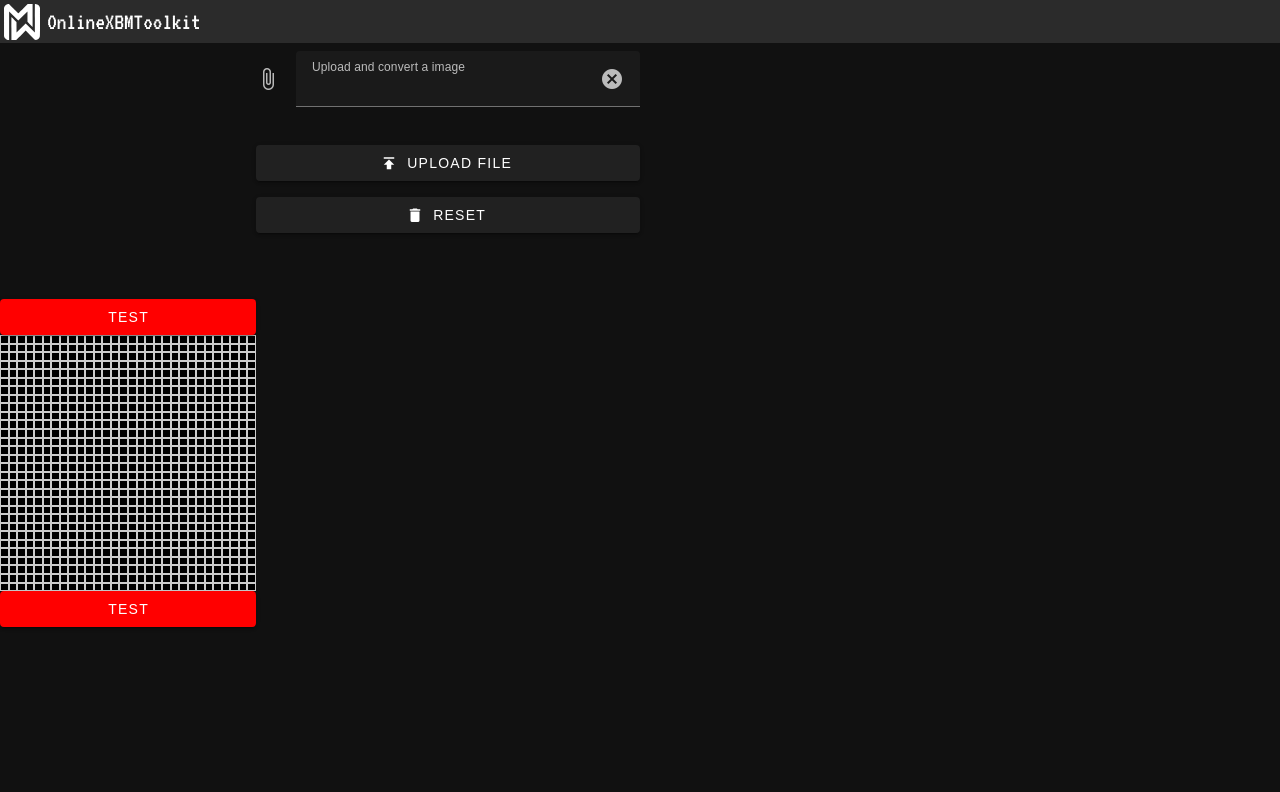
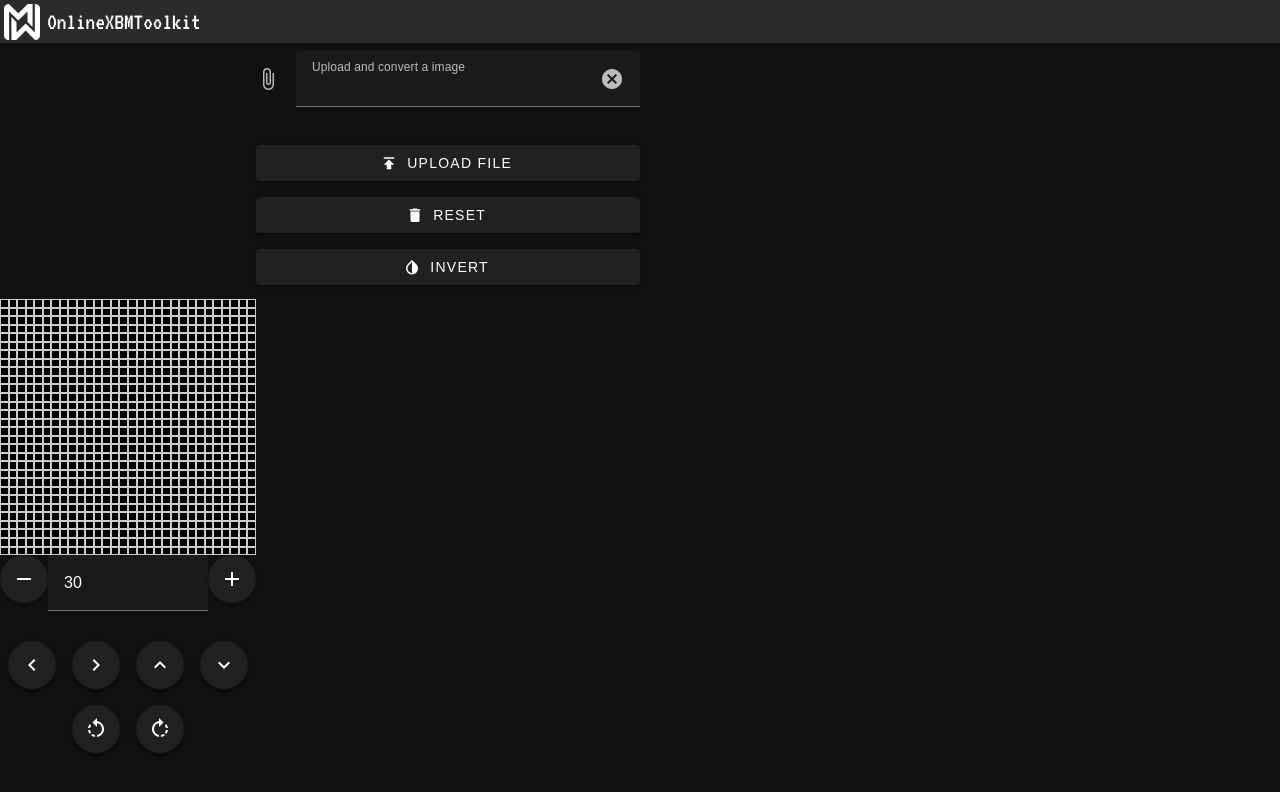
Before and after one commit to miwied/OnlineXBMToolkit, a Vue app in the folder OnlineXBMToolkit/: page / in a window 1280 px wide. Shown: the top 792 px of the page. Built offline with nearby package versions, Linux system fonts and the light colour scheme.

Commit message:
working on inputs and stuff

```diff
--- a/OnlineXBMToolkit/src/components/xbmTools/xbmEditor.vue
+++ b/OnlineXBMToolkit/src/components/xbmTools/xbmEditor.vue
@@ -41,9 +41,7 @@ export default {
         };
     },
     mounted() {
-        if (Array.isArray(this.xbmArray) && this.xbmArray.length > 0) {
-            this.decode();
-        }
+        this.decode();
     },
     methods: {
         decode() {
--- a/OnlineXBMToolkit/src/components/xbmTools/xbmViewer.vue
+++ b/OnlineXBMToolkit/src/components/xbmTools/xbmViewer.vue
@@ -29,7 +29,13 @@ export default {
             if (JSON.stringify(this.xbmArray) !== JSON.stringify(this.newVal)) {
                 this.handleXbmArrayChange();
             }
-        }
+        },
+        gridWidth: function (newVal, oldVal) {
+            this.decode();
+        },
+        gridHeight: function (newVal, oldVal) {
+            this.decode();
+        },
     },
     data() {
         return {
@@ -37,9 +43,8 @@ export default {
         };
     },
     mounted() {
-        if (Array.isArray(this.xbmArray) && this.xbmArray.length > 0) {
-            this.decode();
-        }
+        this.decode();
+
     },
     methods: {
         decode() {
--- a/OnlineXBMToolkit/src/views/HomeView.vue
+++ b/OnlineXBMToolkit/src/views/HomeView.vue
@@ -1,44 +1,39 @@
 <template>
     <div class="xbm-tool-container">
         <div class="viewer-editor-container">
-            <xbmViewer ref="xbmViewer" class="icon-container upper-icon" :xbmArray="xbmArray" :gridWidth="gridWidth"
-                :gridHeight="gridHeight" />
-            <div>
+            <xbmViewer ref="xbmViewer" class="icon-container upper-icon" :xbmArray="xbmArray" :gridWidth="gridSize"
+                :gridHeight="gridSize" />
 
-            </div>
-            <div class="editor-container">
-                <div class="editor-horizontal-button-container">
-                    <v-btn class="horizontal-button">test</v-btn>
-                    <xbmEditor ref="xbmEditor" class="icon-container" :xbmArray="xbmArray" :gridWidth="gridWidth"
-                        :gridHeight="gridHeight" @update-array="updateArray" />
-                    <v-btn class="horizontal-button">test</v-btn>
-                </div>
+            <xbmEditor ref="xbmEditor" class="icon-container" :xbmArray="xbmArray" :gridWidth="gridSize"
+                :gridHeight="gridSize" @update-array="updateArray" />
+
+            <div class="size-inputs">
+                <v-btn @click="scaleGridDown" icon="mdi-minus"></v-btn>
+                <v-text-field placeholder="Size" v-model="gridSize" center-affix></v-text-field>
+                <v-btn @click="scaleGridUp" icon="mdi-plus"></v-btn>
             </div>
 
-            <xbmConverter ref="xbmConverter" :image="originalImage" :gridWidth="gridWidth" :gridHeight="gridHeight"
-                :imageWidth="imageWidth" :imageHeight="imageHeight" @xbm-array-converted="onConvertedXbmArray" />
+            <div class="editor-buttons">
+                <v-btn @click="shiftLeft" icon="mdi-chevron-left"></v-btn>
+                <v-btn @click="shiftRight" icon="mdi-chevron-right"></v-btn>
+                <v-btn @click="shiftUp" icon="mdi-chevron-up"></v-btn>
+                <v-btn @click="shiftDown" icon="mdi-chevron-down"></v-btn>
+            </div>
+            <div class="editor-buttons">
+                <v-btn @click="rotateLeft" icon="mdi-rotate-left"></v-btn>
+                <v-btn @click="rotateRight" icon="mdi-rotate-right"></v-btn>
+            </div>
+
+            <xbmConverter ref="xbmConverter" :image="originalImage" :gridWidth="gridSize" :gridHeight="gridSize"
+                :imageWidth="imageSize" :imageHeight="imageSize" @xbm-array-converted="onConvertedXbmArray" />
         </div>
         <div class="settings-container">
             <v-file-input ref="fileInput" class="file-input" v-model="originalImage" label="Upload and convert a image"
                 @change="handleFileChange" accept=".svg, .png, .jpg, .jpeg" filled clearable></v-file-input>
             <v-btn @click="handleUpload" prepend-icon="mdi-publish"> Upload file </v-btn>
             <v-btn @click="reset" prepend-icon="mdi-delete"> Reset </v-btn>
+            <v-btn @click="invert" prepend-icon="mdi-invert-colors"> Invert </v-btn>
         </div>
-
-        <!-- <button @click="reset" class="input">reset</button>
-        <button @click="invert" class="input">invert</button>
-        <button @click="shiftLeft" class="input">shift left</button>
-        <button @click="shiftRight" class="input">shift right</button>
-        <button @click="shiftUp" class="input">shift up</button>
-        <button @click="shiftDown" class="input">shift down</button>
-        <button @click="rotateLeft" class="input">rotate left</button>
-        <button @click="rotateRight" class="input">rotate right</button>
-        <button @click="scaleUp" class="input">scale up</button>
-        <button @click="scaleDown" class="input">scale down</button>
-        <label class="input" for="imgWidth">Image Width</label>
-        <input class="input" type="number" id="imgWidth" v-model="imageWidth">
-        <label class="input" for="imgHeight">Image Height</label>
-        <input class="input" type="number" id="imgHeight" v-model="imageHeight"> -->
     </div>
 </template>
 
@@ -57,22 +52,11 @@ export default {
         return {
             xbmArray:
                 [
-                    0x00, 0x00, 0x00, 0x00, 0x00, 0x00, 0x00, 0x00, 0x00, 0x00, 0x00, 0x00,
-                    0x00, 0x00, 0x00, 0x00, 0x00, 0x00, 0x00, 0x00, 0x00, 0x00, 0x00, 0x00,
-                    0x00, 0x00, 0x00, 0x00, 0x00, 0x00, 0x00, 0x00, 0x00, 0x00, 0x00, 0x00,
-                    0x00, 0x00, 0x00, 0x00, 0x00, 0x00, 0x00, 0x00, 0x00, 0x00, 0x00, 0x00,
-                    0x00, 0x00, 0x00, 0x00, 0x00, 0x00, 0x00, 0x00, 0x00, 0x00, 0x00, 0x00,
-                    0x00, 0x00, 0x00, 0x00, 0x00, 0x00, 0x00, 0x00, 0x00, 0x00, 0x00, 0x00,
-                    0x00, 0x00, 0x00, 0x00, 0x00, 0x00, 0x00, 0x00, 0x00, 0x00, 0x00, 0x00,
-                    0x00, 0x00, 0x00, 0x00, 0x00, 0x00, 0x00, 0x00, 0x00, 0x00, 0x00, 0x00,
-                    0x00, 0x00, 0x00, 0x00, 0x00, 0x00, 0x00, 0x00, 0x00, 0x00, 0x00, 0x00,
-                    0x00, 0x00, 0x00, 0x00, 0x00, 0x00, 0x00, 0x00, 0x00, 0x00, 0x00, 0x00
+
                 ],
             originalImage: '',
-            gridWidth: 30,
-            gridHeight: 30,
-            imageWidth: 24,
-            imageHeight: 24,
+            gridSize: 30,
+            imageSize: 24,
         };
     },
     methods: {
@@ -107,8 +91,7 @@ export default {
             this.originalImage = '';
             this.$refs.xbmEditor.clearAll();
             this.$refs.fileInput.value = null;
-            this.imageHeight = 24;
-            this.imageWidth = 24;
+            this.imageSize = 24;
         },
         invert() {
             this.$refs.xbmEditor.invert();
@@ -131,14 +114,18 @@ export default {
         rotateRight() {
             this.$refs.xbmEditor.rotateRight()();
         },
-        scaleUp() {
-            this.imageWidth = this.imageWidth + 1;
-            this.imageHeight = this.imageHeight + 1;
+        scaleGridUp() {
+            this.gridSize = this.gridSize + 1;
+        },
+        scaleGridDown() {
+            this.gridSize = this.gridSize - 1;
+        },
+        scaleImageUp() {
+            this.imageSize = this.imageSize + 1;
             this.$refs.xbmConverter.convertToXbm();
         },
-        scaleDown() {
-            this.imageWidth = this.imageWidth - 1;
-            this.imageHeight = this.imageHeight - 1;
+        scaleImageDown() {
+            this.imageSize = this.imageSize - 1;
             this.$refs.xbmConverter.convertToXbm();
         },
     }
@@ -152,15 +139,22 @@ export default {
     flex-direction: row;
 }
 
-.viewer-editor-container {
-    width: 20%;
+.size-inputs {
+    display: flex;
+    justify-content: center;
 }
 
-.editor-container {}
+.editor-buttons {
+    display: flex;
+}
 
-.editor-horizontal-button-container button {
-    width: 100%;
-    background-color: red;
+.editor-buttons>* {
+    margin: 0.5rem;
+}
+
+.editor-buttons {
+    display: flex;
+    justify-content: center;
 }
 
 .settings-container {
```
